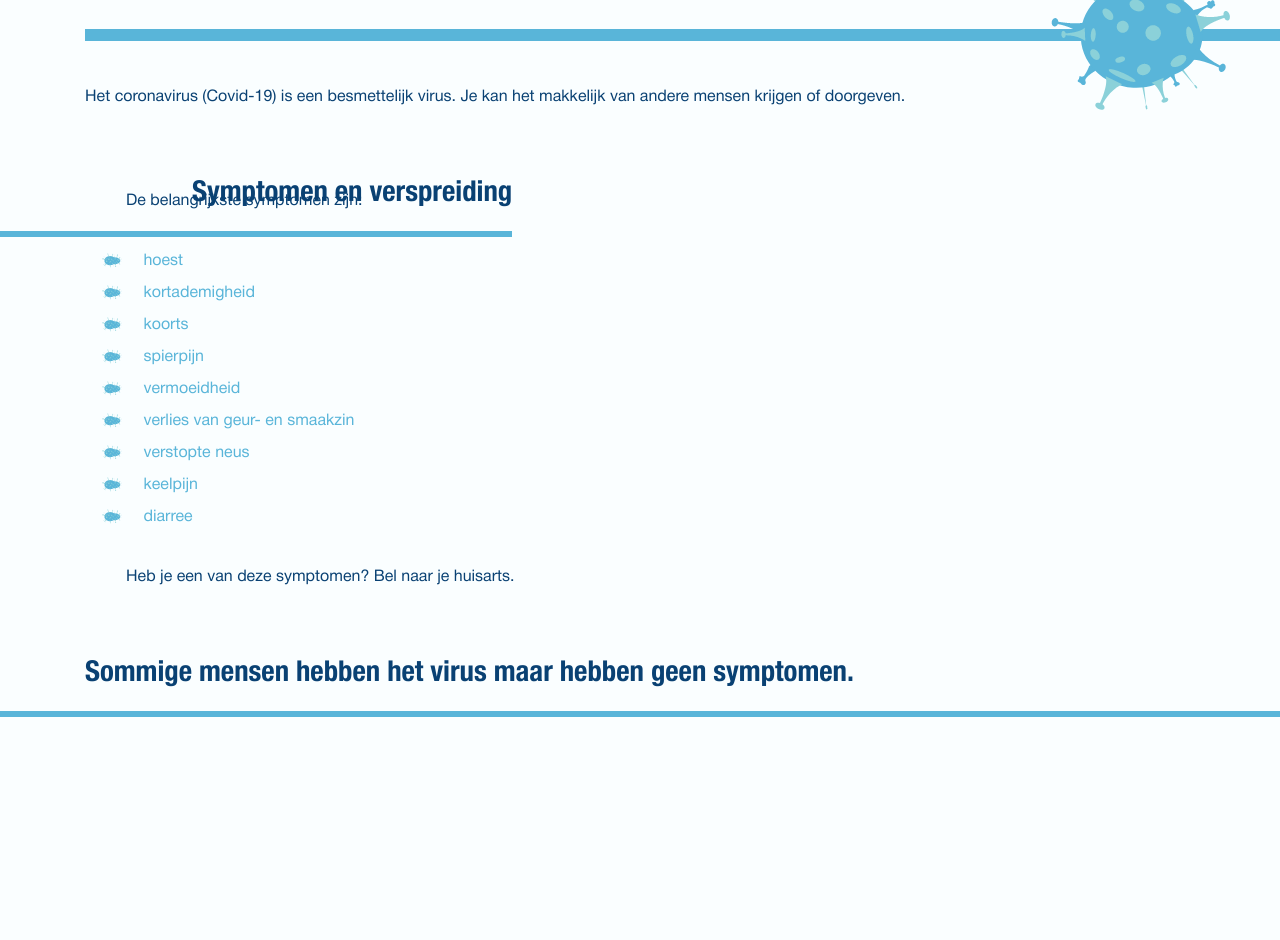
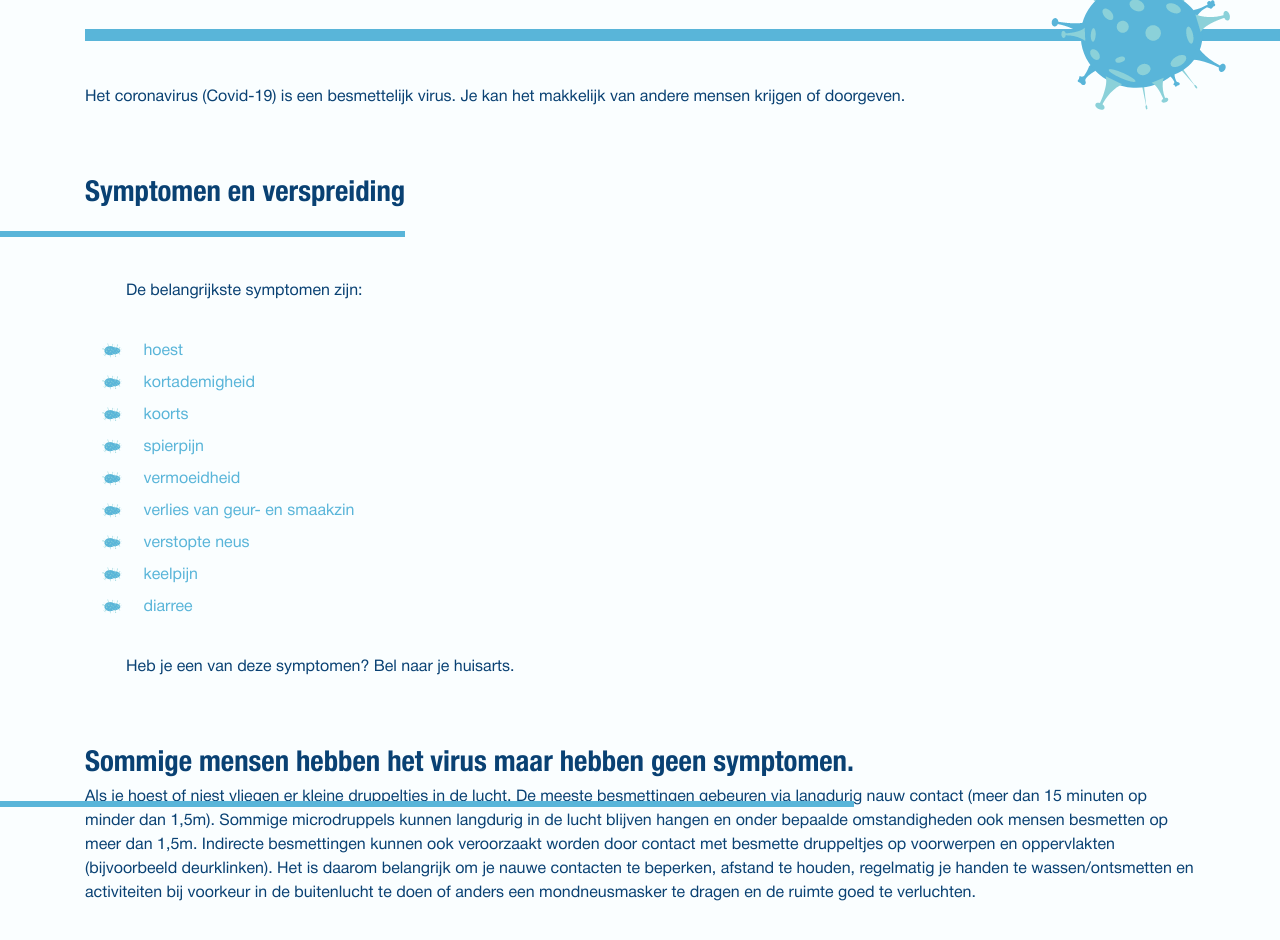
Before and after one commit to BrianN00/Covid-19, a website: page Statische-paginas/Covid-19/over.html in a window 1280 px wide. Shown: the part 296-1236 px from the top of the page. Drawn offline with nearby package versions, Linux system fonts and the light colour scheme.

Commit message:
commit
c

```diff
--- a/Statische-paginas/Covid-19/Styling/_components.h2.left.scss
+++ b/Statische-paginas/Covid-19/Styling/_components.h2.left.scss
@@ -3,16 +3,18 @@
     font-family: $font-bold;
     color: $color-darkblue;
     font-size: 1.8rem;
+    padding-left: 20rem;
     &__spacing{
-
+        height: 90px;
+        position: relative;
     }
     &__total{
         position: absolute;
-        left: 0;
+        left: -32rem;
 
         padding-left: 12rem;
         @include media-breakpoint-down(md) {
-            padding-left: 6rem;
+            padding-left: -18rem;
           }
     }
     &__line{
--- a/Statische-paginas/Covid-19/Styling/screen.scss
+++ b/Statische-paginas/Covid-19/Styling/screen.scss
@@ -29,3 +29,4 @@
 @import "components.h2.left.scss";
 
 @import "components.opsomming.scss";
+@import "components.text.scss"
--- a/Statische-paginas/Covid-19/over.html
+++ b/Statische-paginas/Covid-19/over.html
@@ -93,10 +93,18 @@
                 </div>
 
             </div>
-            <h2 class="c-h2">Sommige mensen hebben het virus maar hebben geen symptomen.</h2>
-            <div class="c-h2__line"></div>
 
 
+            <div class="c-h2__spacing">
+                <div class="c-h2__total">
+                    <h2 class="c-h2">Sommige mensen hebben het virus maar hebben geen symptomen.</h2>
+
+                    <div class="c-h2__line"></div>
+
+                </div>
+            </div>
+
+            <p class="c-text">Als je hoest of niest vliegen er kleine druppeltjes in de lucht. De meeste besmettingen gebeuren via langdurig nauw contact (meer dan 15 minuten op minder dan 1,5m). Sommige microdruppels kunnen langdurig in de lucht blijven hangen en onder bepaalde omstandigheden ook mensen besmetten op meer dan 1,5m. Indirecte besmettingen kunnen ook veroorzaakt worden door contact met besmette druppeltjes op voorwerpen en oppervlakten (bijvoorbeeld deurklinken). Het is daarom belangrijk om je nauwe contacten te beperken, afstand te houden, regelmatig je handen te wassen/ontsmetten en activiteiten bij voorkeur in de buitenlucht te doen of anders een mondneusmasker te dragen en de ruimte goed te verluchten.</p>
         </div>
     </main>
 
```
Also changed, not shown: Statische-paginas/Covid-19/Styling/_components.text.scss (added), Statische-paginas/Covid-19/Styling/screen.css, 1 other file.
